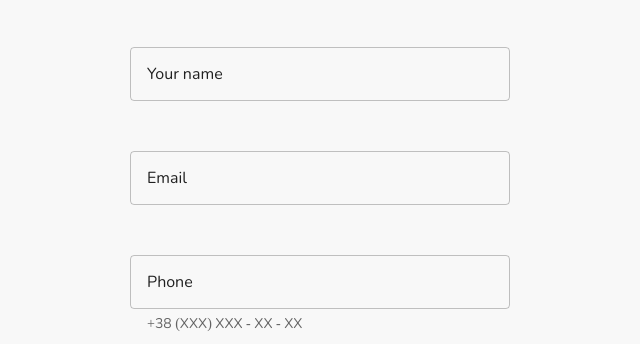
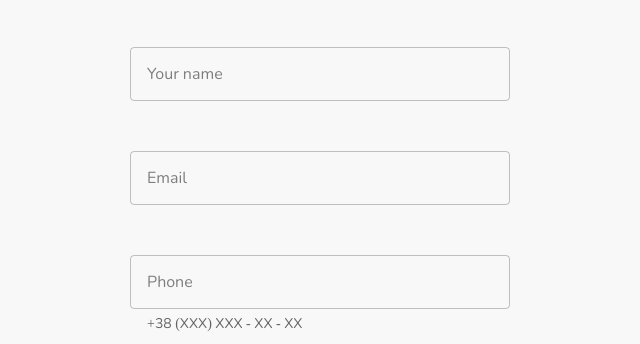
Before and after one commit to MTONSEG/test-project, a React (Create React App) app: page /#/ in a window 1280 px wide. Shown: the part 1223-1567 px from the top of the page, without its empty margins (320-960 px from the left). Built offline with nearby package versions, Linux system fonts and the light colour scheme; no server answers.

Commit message:
fix styles for label from form section

```diff
--- a/src/components/sections/FormSection/FormSection.scss
+++ b/src/components/sections/FormSection/FormSection.scss
@@ -28,11 +28,6 @@
 		margin: 0 0 20px;
 	}
 
-	& .MuiInputLabel-root,
-	& .MuiInputLabel-root.Mui-focused {
-		color: var(--dark-grey);
-	}
-
 	& .MuiInputLabel-root {
 		font-size: 16px;
 		left: 3px;
@@ -55,6 +50,11 @@
 	& .MuiFormLabel-root.Mui-focused {
 		margin: 0 0 8px;
 		color: var(--black87);
+
+		&.MuiInputLabel-root,
+		&.MuiInputLabel-root.Mui-focused {
+			color: var(--dark-grey);
+		}
 	}
 
 	& .MuiButtonBase-root {
```
